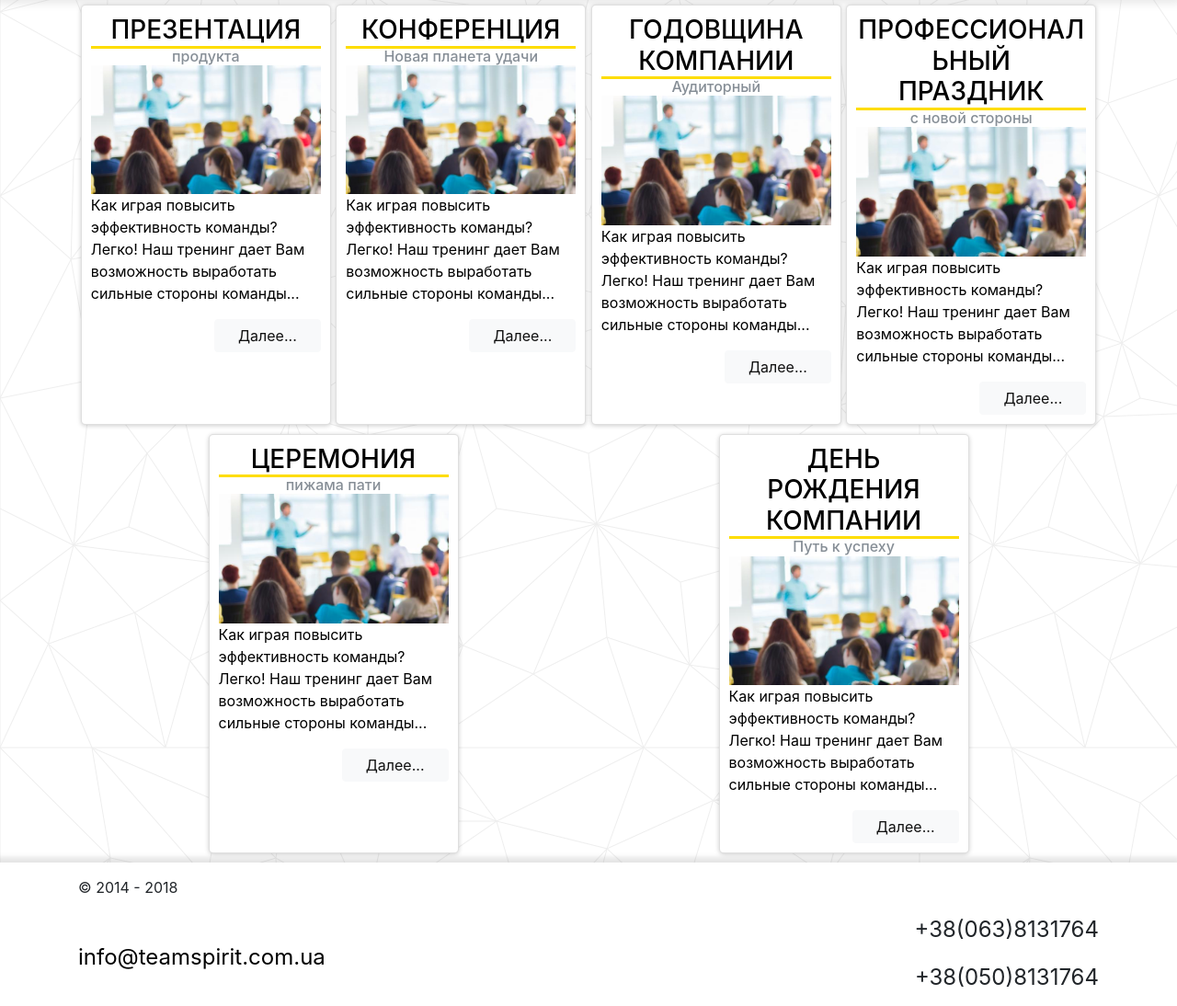
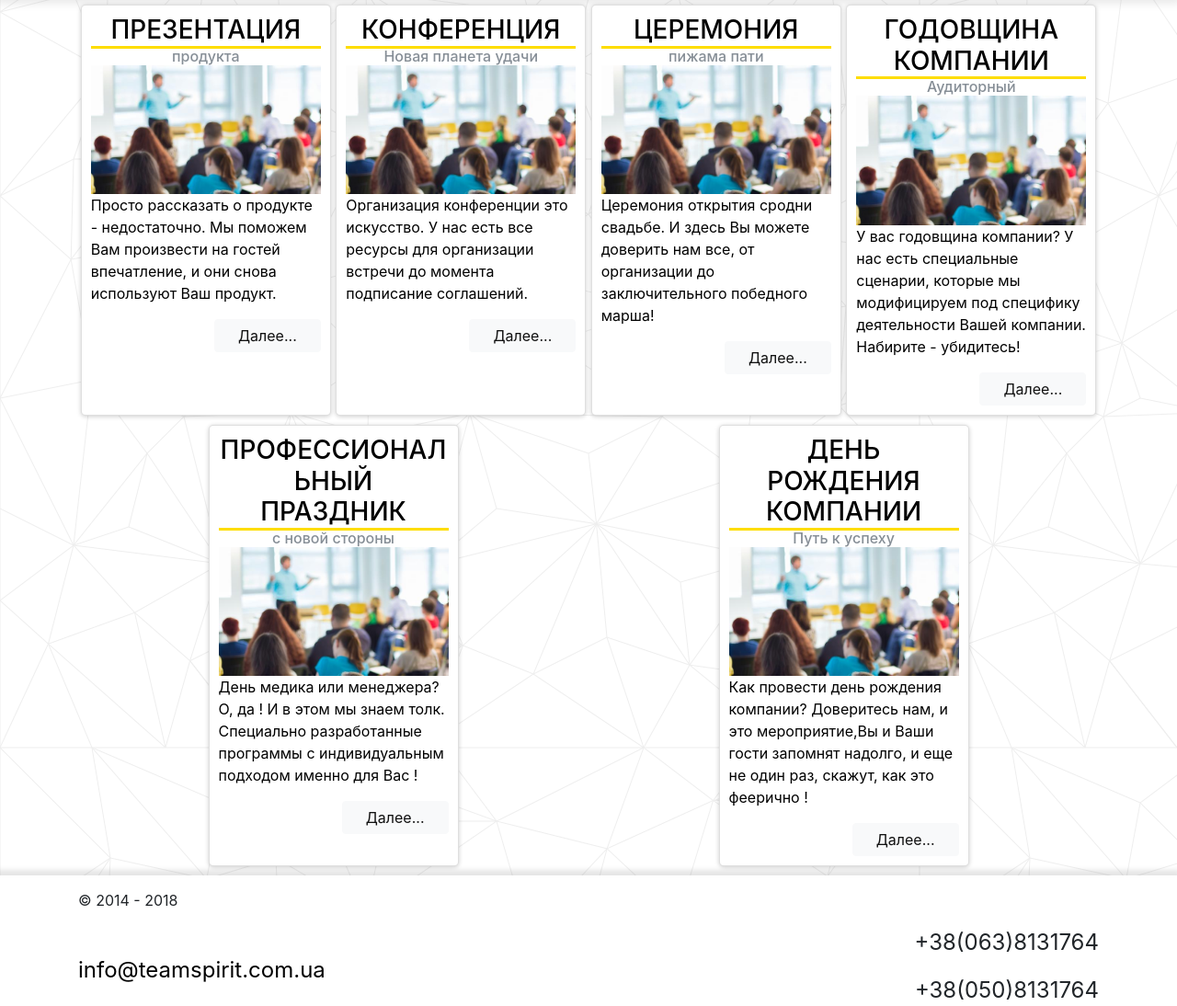
Before and after one commit to koliambrus/teamspirit, a plain HTML site: page events.html in a window 1280 px wide. Shown: the part 187-1281 px from the top of the page at 92% size. Drawn offline with nearby package versions, Linux system fonts and the light colour scheme.

Commit message:
index, celebration, events

```diff
--- a/events.html
+++ b/events.html
@@ -121,7 +121,7 @@
 							<h6 class="card-subtitle text-muted">продукта</h6>
 						  	<img src="tr.jpg" class="img-fluid img-responsive">
 						  	<div>
-							    <p class="card-text">Как играя повысить эффективность команды? Легко! Наш тренинг дает Вам возможность выработать сильные стороны команды...</p>
+							    <p class="card-text">Просто рассказать о продукте - недостаточно. Мы поможем Вам произвести на гостей впечатление, и они снова используют Ваш продукт.</p>
 							    <button href="#" type="button" class="btn btn-light float-right">Далее...</button>
 							</div>
 						</a>
@@ -132,7 +132,18 @@
 							<h6 class="card-subtitle text-muted">Новая планета удачи</h6>
 						  	<img src="tr.jpg" class="img-fluid img-responsive">
 						  	<div>
-							    <p class="card-text">Как играя повысить эффективность команды? Легко! Наш тренинг дает Вам возможность выработать сильные стороны команды...</p>
+							    <p class="card-text">Организация конференции это искусство. У нас есть все ресурсы для организации встречи до момента подписание соглашений.</p>
+							    <button href="#" type="button" class="btn btn-light float-right">Далее...</button>
+							</div>
+						</a>
+					</div>
+					<div class="card  mx-auto border-shadow">
+						<a href="#">
+							<h3 class="title">ЦЕРЕМОНИЯ</h3>
+							<h6 class="card-subtitle text-muted">пижама пати</h6>
+						  	<img src="tr.jpg" class="img-fluid img-responsive">
+						  	<div>
+							    <p class="card-text">Церемония открытия сродни свадьбе. И здесь Вы можете доверить нам все, от организации до заключительного победного марша!</p>
 							    <button href="#" type="button" class="btn btn-light float-right">Далее...</button>
 							</div>
 						</a>
@@ -143,7 +154,7 @@
 							<h6 class="card-subtitle text-muted">Аудиторный</h6>
 						  	<img src="tr.jpg" class="img-fluid img-responsive">
 						  	<div>
-							    <p class="card-text">Как играя повысить эффективность команды? Легко! Наш тренинг дает Вам возможность выработать сильные стороны команды...</p>
+							    <p class="card-text">У вас годовщина компании? У нас есть специальные сценарии, которые мы модифицируем под специфику деятельности Вашей компании. Набирите - убидитесь!</p>
 							    <button href="#" type="button" class="btn btn-light float-right">Далее...</button>
 							</div>
 						</a>
@@ -154,18 +165,7 @@
 							<h6 class="card-subtitle text-muted">с новой стороны</h6>
 						  	<img src="tr.jpg" class="img-fluid img-responsive">
 						  	<div>
-							    <p class="card-text">Как играя повысить эффективность команды? Легко! Наш тренинг дает Вам возможность выработать сильные стороны команды...</p>
-							    <button href="#" type="button" class="btn btn-light float-right">Далее...</button>
-							</div>
-						</a>
-					</div>
-					<div class="card  mx-auto border-shadow">
-						<a href="#">
-							<h3 class="title">ЦЕРЕМОНИЯ</h3>
-							<h6 class="card-subtitle text-muted">пижама пати</h6>
-						  	<img src="tr.jpg" class="img-fluid img-responsive">
-						  	<div>
-							    <p class="card-text">Как играя повысить эффективность команды? Легко! Наш тренинг дает Вам возможность выработать сильные стороны команды...</p>
+							    <p class="card-text">День медика или менеджера? О, да ! И в этом мы знаем толк. Специально разработанные программы с индивидуальным подходом именно для Вас !</p>
 							    <button href="#" type="button" class="btn btn-light float-right">Далее...</button>
 							</div>
 						</a>
@@ -176,7 +176,7 @@
 							<h6 class="card-subtitle text-muted">Путь к успеху</h6>
 						  	<img src="tr.jpg" class="img-fluid img-responsive">
 						  	<div>
-							    <p class="card-text">Как играя повысить эффективность команды? Легко! Наш тренинг дает Вам возможность выработать сильные стороны команды...</p>
+							    <p class="card-text">Как провести день рождения компании? Доверитесь нам, и это мероприятие,Вы и Ваши гости запомнят надолго, и еще не один раз, скажут, как это феерично !</p>
 							    <button href="#" type="button" class="btn btn-light float-right">Далее...</button>
 							</div>
 						</a>
```
Also changed, not shown: celebration.html (+6 -6 lines), index.html (+14 -14 lines).
